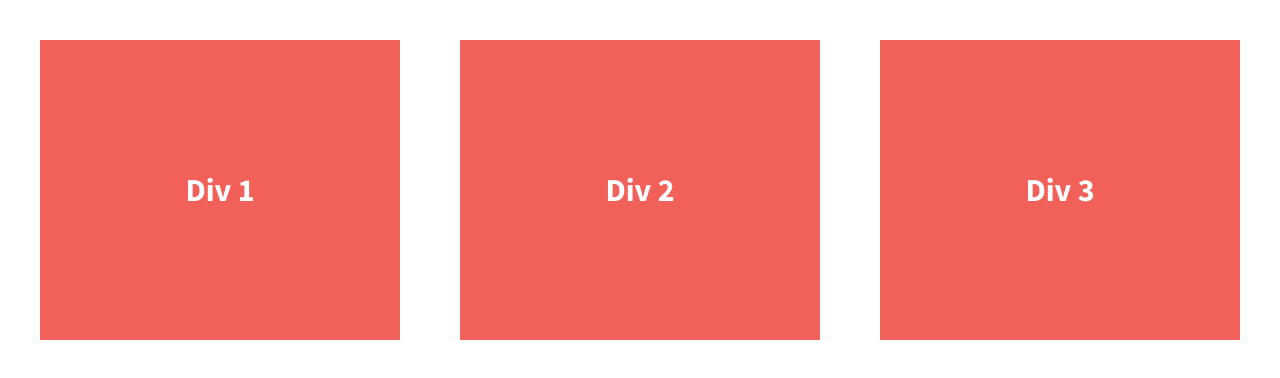
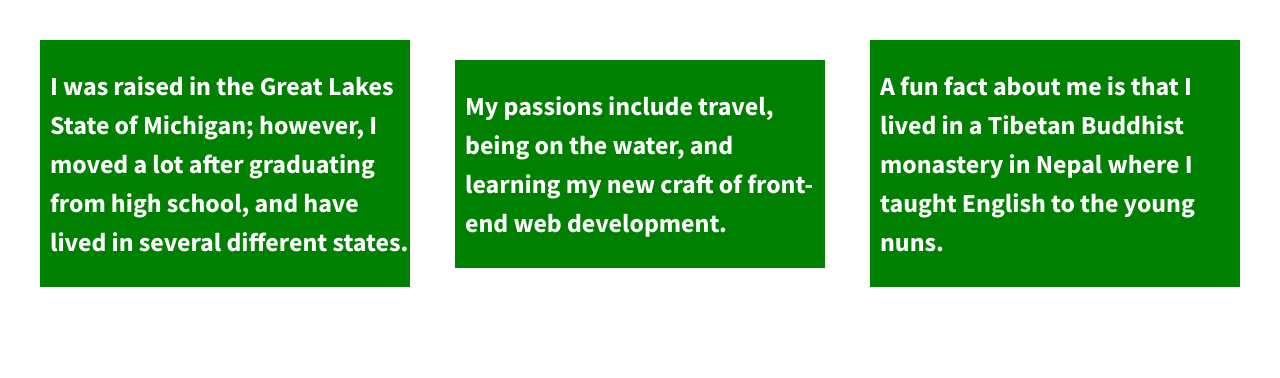
Before and after one commit to Aimzilla/flexbox-div-alignment, a plain HTML site: page index.html in a window 1280 px wide. Drawn offline with nearby package versions, Linux system fonts and the light colour scheme.

Commit message:
Updating divs

```diff
--- a/css/main.css
+++ b/css/main.css
@@ -9,7 +9,6 @@
 /* ==========================================================================
    Base styles: opinionated defaults
    ========================================================================== */
-
 html {
     color: #222;
     font-size: 1em;
@@ -23,7 +22,6 @@ html {
  * These selection rule sets have to be separate.
  * Customize the background color to match your design.
  */
-
 ::-moz-selection {
     background: #b3d4fc;
     text-shadow: none;
@@ -37,7 +35,6 @@ html {
 /*
  * A better looking default horizontal rule
  */
-
 hr {
     display: block;
     height: 1px;
@@ -93,6 +90,7 @@ textarea {
 html {
   background-color: #fff;
   height: 100%;
+  width: 100%;
 }
 
 body {
@@ -106,18 +104,22 @@ body {
   font-weight: 700;
   display: flex;
   justify-content: space-between;
+  align-items: center;
+  flex-flow: row wrap;
 }
 
 .div-1, .div-2, .div-3 {
   color: #fff;
   line-height: 1.5em;
-  font-size: 1.6em;
-  background-color: #f16059;
-  height: 300px;
+  font-size: 26px;
+  background-color: green;
+  height: auto;
   display: flex;
   justify-content: center;
   align-items: center;
   width: 30%;
+  padding-left: 10px;
+
 }
 
 /* ==========================================================================
--- a/index.html
+++ b/index.html
@@ -21,15 +21,15 @@
             <p class="browserupgrade">You are using an <strong>outdated</strong> browser. Please <a href="http://browsehappy.com/">upgrade your browser</a> to improve your experience.</p>
         <![endif]-->
 
-        <section class="wrapper">
-            <div class="div-1">
-                Div 1
+        <section class="wrapper flexbox-container">
+            <div class="div-1 flexbox-items">
+                <p>I was raised in the Great Lakes State of Michigan; however, I moved a lot after graduating from high school, and have lived in several different states.</p>
             </div>
             <div class="div-2">
-                Div 2
+                <p>My passions include travel, being on the water, and learning my new craft of front-end web development.</p>
             </div>
             <div class="div-3">
-                Div 3
+                <p>A fun fact about me is that I lived in a Tibetan Buddhist monastery in Nepal where I taught English to the young nuns.</p>
             </div>
         </section>
 
```
